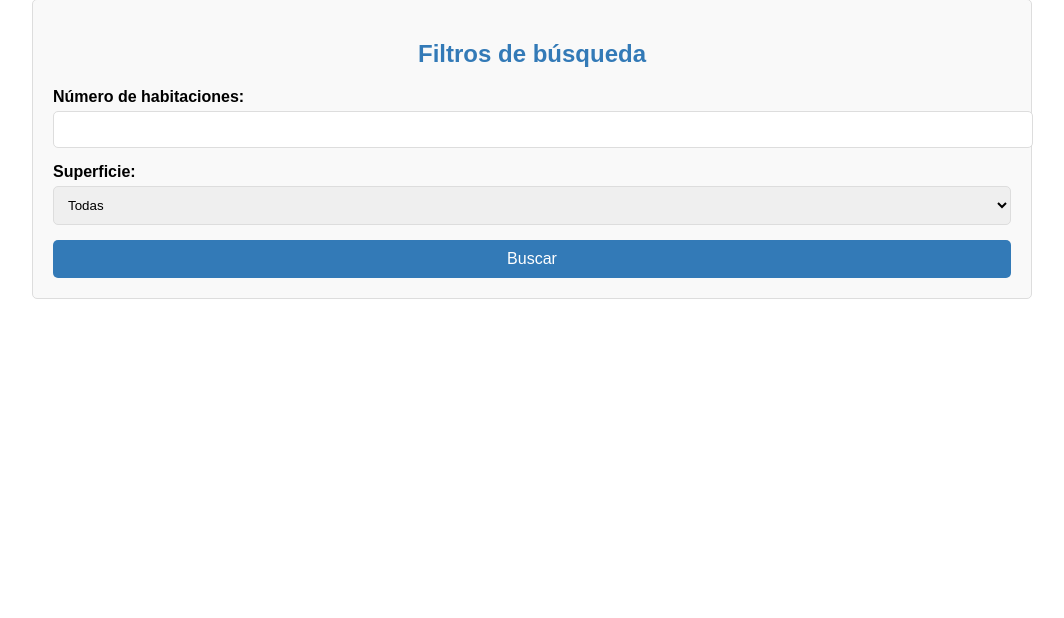
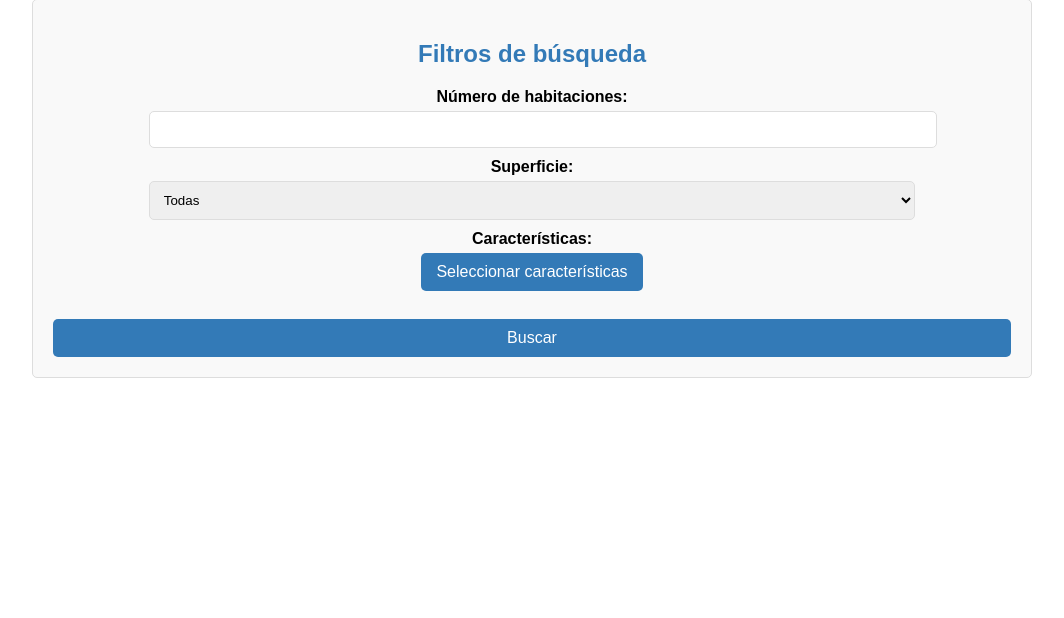
Before and after one commit to alvaromartinsalazar/TFG, a Flask app: template src/templates/busqueda.html in a window 1280 px wide. Shown: the part 121-739 px from the top of the page, without its empty margins (108-1172 px from the left). Run offline with Flask 3, Linux system fonts and the light colour scheme; the template is opened without the code that fills it, so the values that code supplies are empty.

Commit message:
v2024.13

```diff
--- a/src/app.py
+++ b/src/app.py
@@ -95,6 +95,7 @@ def update_profile():
 def search():
     num_habitaciones = request.form.get('num-habitaciones')
     superficie = request.form.get('superficie')
+    caracteristicas = request.form.getlist('caracteristicas[]')
     page = request.form.get('page', 1)  # Obtener el número de página, por defecto es 1
 
     # Construir la URL de búsqueda con los filtros
@@ -103,6 +104,9 @@ def search():
         url += f"con-{num_habitaciones}-habitaciones/"
     if superficie and superficie != "todas":
         url += f"desde-{superficie}-m2/"
+    if caracteristicas:
+        for caracteristica in caracteristicas:
+            url += f"{caracteristica}/"
     url += f"{page}/"
 
     pisos_data = scrape_pisos(url)
@@ -185,11 +189,6 @@ def scrape_pisos(url):
 
     return results
 
-
-
-
-
-
 @app.route('/export', methods=['POST'])
 def export():
     try:
@@ -218,7 +217,5 @@ def export():
         print(f"Error al exportar a Excel: {e}")
         return jsonify({"error": "No se pudo exportar a Excel"}), 500
 
-
-
 if __name__ == '__main__':
     app.run(debug=True, host='0.0.0.0', port=5000)
--- a/src/static/css/busqueda.css
+++ b/src/static/css/busqueda.css
@@ -265,3 +265,59 @@ footer {
 .filter-section button:hover {
     background-color: #286090;
 }
+
+.dropdown-checkbox {
+    position: relative;
+    display: inline-block;
+  }
+
+  .dropdown-checkbox button {
+    background-color: #337ab7;
+    color: white;
+    padding: 10px 15px;
+    border: none;
+    border-radius: 5px;
+    cursor: pointer;
+  }
+
+  .dropdown-checkbox button:hover {
+    background-color: #286090;
+  }
+
+  .dropdown-content {
+    display: none;
+    position: absolute;
+    background-color: #f9f9f9;
+    min-width: 200px;
+    border: 1px solid #ddd;
+    border-radius: 5px;
+    z-index: 1;
+    padding: 10px;
+    box-shadow: 0px 8px 16px 0px rgba(0,0,0,0.2);
+  }
+
+  .dropdown-content input[type="checkbox"] {
+    margin-right: 5px;
+  }
+
+  .dropdown-content label {
+    display: block;
+  }
+
+  .dropdown-content input[type="checkbox"]:checked + label {
+    font-weight: bold;
+  }
+
+  .dropdown-content input[type="checkbox"]:hover + label {
+    background-color: #e9e9e9;
+  }
+
+  /* Mostrar el desplegable cuando se pasa el ratón por encima */
+  .dropdown-checkbox:hover .dropdown-content {
+    display: block;
+  }
+
+  /* Asegurar que el desplegable esté alineado correctamente */
+  .dropdown-checkbox button, .dropdown-content {
+    text-align: left;
+  }
--- a/src/templates/busqueda.html
+++ b/src/templates/busqueda.html
@@ -6,67 +6,57 @@
   <title>Búsqueda</title>
   <link rel="stylesheet" href="{{ url_for('static', filename='css/busqueda.css') }}">
   <style>
-    .result-item {
-      display: flex;
-      align-items: flex-start;
-      margin-bottom: 20px;
-    }
-    .result-item img {
-      margin-right: 20px;
-      width: 300px; /* Ancho fijo de 300px para las imágenes */
-      height: auto;
-    }
-    .result-item div {
-      max-width: 70%;
+    /* Estilos para la sección de filtros */
+    .filter-section {
+      text-align: center; /* Centra los elementos */
     }
 
-    /* Estilos para la sección de filtros */
-    .filter-section {
-        background-color: #f9f9f9;
-        padding: 20px;
-        border: 1px solid #ddd;
-        border-radius: 5px;
-        margin-bottom: 20px;
+    /* Estilos para los grupos de filtros */
+    .filter-group {
+      display: inline-block;
+      width: 80%; /* Ocupa el 80% del ancho del contenedor */
+      margin-bottom: 10px; /* Añade margen inferior para separar los grupos */
     }
 
-    .filter-section h2 {
-        text-align: center;
-        margin-bottom: 20px;
-        color: #337ab7;
+    /* Estilos adicionales para dispositivos móviles */
+    @media only screen and (max-width: 600px) {
+      .filter-group {
+        width: 100%; /* Ocupa todo el ancho en dispositivos móviles */
+      }
     }
 
-    .filter-group {
-        margin-bottom: 15px;
+    /* Estilos para etiquetas de características seleccionadas */
+    .selected-characteristics {
+      margin-top: 10px;
     }
 
-    .filter-group label {
-        display: block;
+    .selected-characteristics span {
+      display: inline-block;
+      margin-right: 5px;
       margin-bottom: 5px;
-        font-weight: bold;
+      padding: 5px 10px;
+      background-color: #337ab7;
+      color: #fff;
+      border-radius: 20px;
     }
 
-    .filter-group input,
-    .filter-group select {
-        width: 100%;
-        padding: 10px;
-        border: 1px solid #ddd;
-        border-radius: 5px;
+    /* Estilos para los resultados */
+    .result-item {
+      display: flex; /* Utiliza flexbox para el diseño */
+      align-items: center; /* Alinea verticalmente los elementos */
+      margin-bottom: 20px; /* Añade margen inferior para separar los resultados */
     }
 
-    .filter-section button {
-        display: block;
-        width: 100%;
-        padding: 10px;
-        background-color: #337ab7;
-        color: #fff;
-        border: none;
-        border-radius: 5px;
-        cursor: pointer;
-        font-size: 16px;
+    /* Estilos para el div de información de la propiedad */
+    .property-info {
+      flex: 1; /* Hace que el div ocupe todo el espacio restante */
+      margin-left: 20px; /* Añade margen derecho para separar la imagen */
     }
 
-    .filter-section button:hover {
-        background-color: #286090;
+    /* Estilos para las imágenes */
+    img {
+      max-width: 100%; /* Ajusta el ancho máximo de la imagen */
+      height: auto; /* Permite que la altura se ajuste automáticamente */
     }
   </style>
 </head>
@@ -96,7 +86,7 @@
           <div class="filter-group">
               <label for="num-habitaciones">Número de habitaciones:</label>
               <input type="number" id="num-habitaciones" name="num-habitaciones" min="1">
-            </div>
+          </div><br>
           <div class="filter-group">
               <label for="superficie">Superficie:</label>
               <select id="superficie" name="superficie">
@@ -113,7 +103,28 @@
                   <option value="400">Desde 400 m²</option>
                   <option value="600">Desde 600 m²</option>
               </select>
+          </div><br>
+          <!-- Dentro del formulario de filtros -->
+          <div class="filter-group">
+              <label for="caracteristicas">Características:</label>
+              <div class="dropdown-checkbox">
+                  <button type="button" onclick="toggleDropdown()">Seleccionar características</button>
+                  <div id="caracteristicas-dropdown" class="dropdown-content">
+                      <input type="checkbox" id="checkbox-terraza" value="terraza">
+                      <label for="checkbox-terraza">Terraza</label><br>
+                      <input type="checkbox" id="checkbox-ascensor" value="ascensor">
+                      <label for="checkbox-ascensor">Ascensor</label><br>
+                      <input type="checkbox" id="checkbox-piscina" value="piscina">
+                      <label for="checkbox-piscina">Piscina</label><br>
+                      <input type="checkbox" id="checkbox-parking" value="parking">
+                      <label for="checkbox-parking">Garaje</label><br>
+                      <input type="checkbox" id="checkbox-contrastero" value="contrastero">
+                      <label for="checkbox-contrastero">Trastero</label><br>
                   </div>
+              </div>
+          </div>
+
+          <div id="checkboxes-container" class="filter-group"></div>
           <button type="button" onclick="searchProperties(1)">Buscar</button>
       </form>
       </section>
@@ -131,20 +142,42 @@
     </div>
   </footer>
 
-  <button id="export-button" style="display: none;" onclick="exportToExcel()">Exportar a Excel</button>
-
   <script>
     let currentPage = 1;
     let searchResults = [];
 
+    document.getElementById('caracteristicas').addEventListener('change', function () {
+        const selectedOptions = Array.from(this.selectedOptions).map(option => option.value);
+        const container = document.getElementById('checkboxes-container');
+        container.innerHTML = '';  // Clear existing checkboxes
+
+        selectedOptions.forEach(option => {
+            const checkboxLabel = document.createElement('label');
+            checkboxLabel.innerText = option.charAt(0).toUpperCase() + option.slice(1);
+
+            const checkbox = document.createElement('input');
+            checkbox.type = 'checkbox';
+            checkbox.name
+            container.appendChild(checkboxLabel);
+        container.appendChild(checkbox);
+        container.appendChild(document.createElement('br'));
+    });
+});
+
 function searchProperties(page) {
     var numHabitaciones = document.getElementById("num-habitaciones").value;
     var superficie = document.getElementById("superficie").value;
-    console.log("Número de habitaciones:", numHabitaciones, "Superficie:", superficie, "Página:", page);
+    var caracteristicas = [];
+    document.querySelectorAll('input[name="caracteristicas"]:checked').forEach((checkbox) => {
+        caracteristicas.push(checkbox.value);
+    });
+
+    console.log("Número de habitaciones:", numHabitaciones, "Superficie:", superficie, "Características:", caracteristicas, "Página:", page);
 
     var formData = new FormData();
     formData.append('num-habitaciones', numHabitaciones);
     formData.append('superficie', superficie);
+    formData.append('caracteristicas', caracteristicas);
     formData.append('page', page);
 
     fetch('/search', {
```
Also changed, not shown: other parts of src/templates/busqueda.html (+1 -0 lines). Lines whose indentation alone changed are shown as unchanged.
